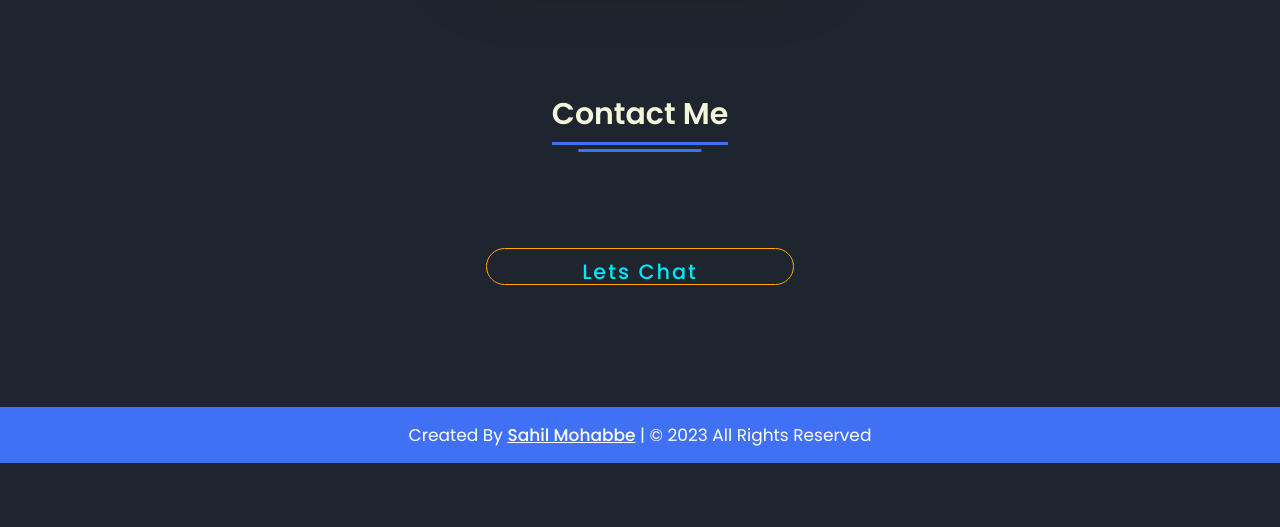
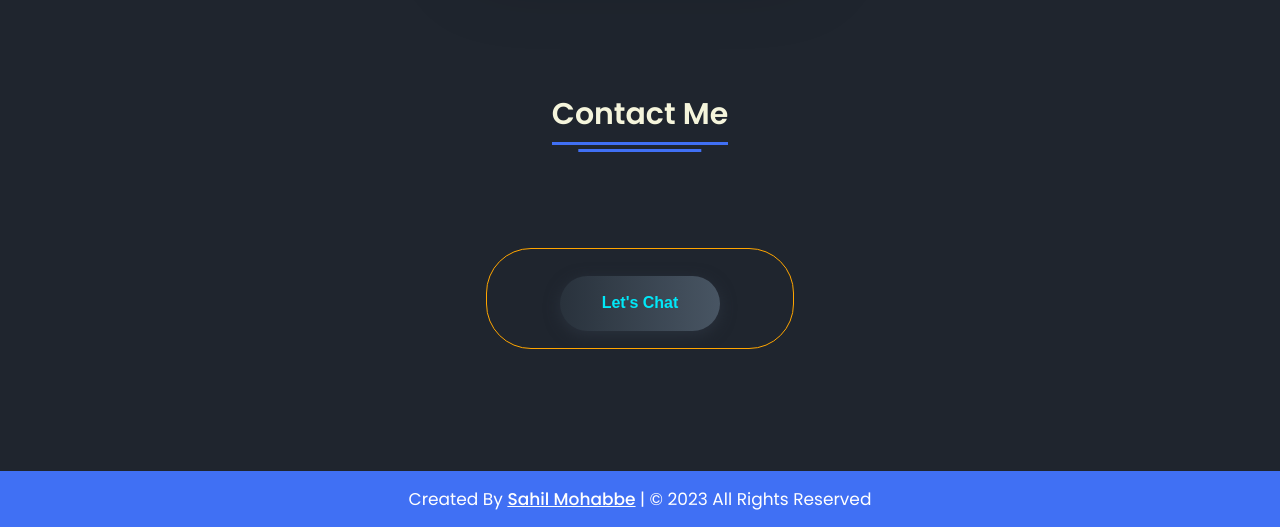
Before and after one commit to sahilmohabbe/sahilmohabbe.github.io, a plain HTML site: page index.html in a window 1280 px wide. Shown: the part 3685-4212 px from the top of the page. Before the commit the page ends 4148 px from the top, so only its background shows below. Drawn offline with nearby package versions, Linux system fonts and the light colour scheme.

Commit message:
Update index.html

```diff
--- a/index.html
+++ b/index.html
@@ -803,7 +803,7 @@
 
             </div>
             <div class="chat">
-                <a href="https://www.linkedin.com/in/sahil-mohabbe-14bb74271">Lets Chat</a>
+               <a href="https://www.linkedin.com/in/sahil-mohabbe-14bb74271"><button class="bn632-hover bn25">Let's Chat</button></a>
             </div>
 
 
```
